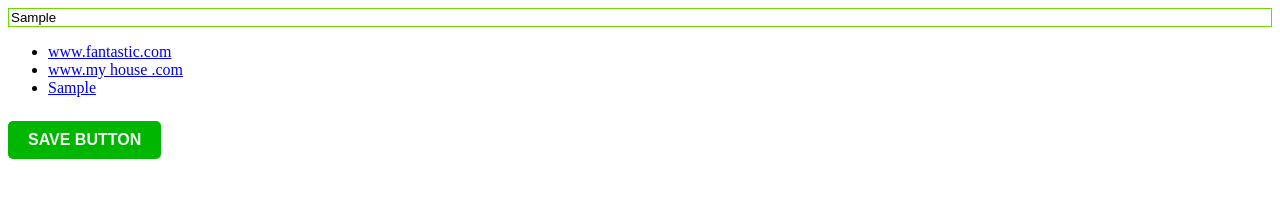
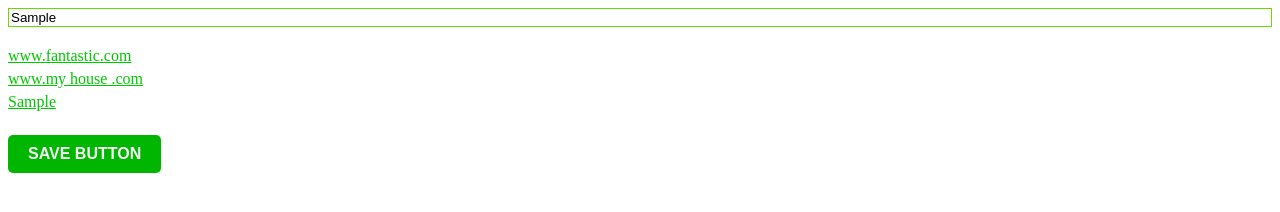
Before and after one commit to kiyosaki-cyber/chrome-extension-project, a plain HTML site: page index.html in a window 1280 px wide. Both pictures are taken after typing "Sample" into the empty fields and a click on the button "SAVE BUTTON". Drawn offline with Linux system fonts and the light colour scheme.

Commit message:
styled my links section being displayed on the screen

```diff
--- a/css/style.css
+++ b/css/style.css
@@ -24,3 +24,16 @@ button{
     border-radius: 5px;
 
 }
+ul {
+    margin-top: 20px;
+    list-style: none;
+    padding-left: 0;
+}
+
+li {
+    margin-top: 5px;
+}
+
+a {
+    color: rgb(0, 201, 0);
+}
```
